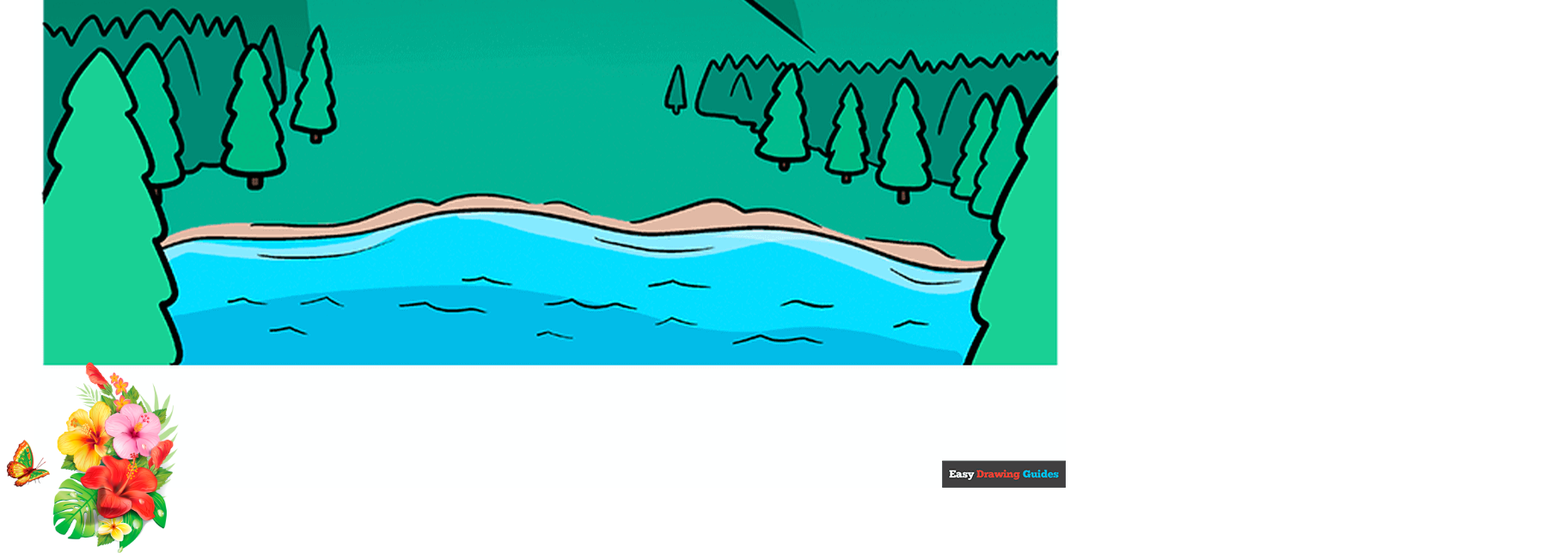
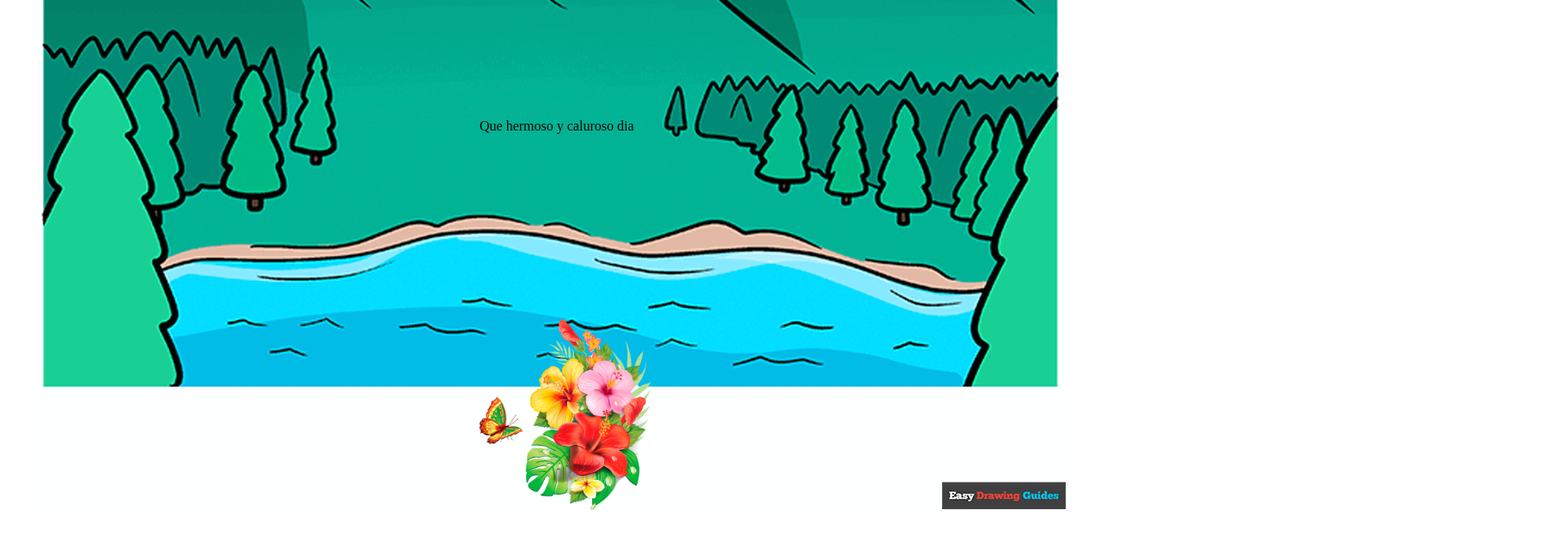
Before and after one commit to JahirDanielMartinezBayona/tallerAnimacion, a plain HTML site: page index.html in a window 1280 px wide. Shown: the part 267-911 px from the top of the page at 86% size, 1822 px wide, since content can reach past the window. After the commit the page ends 861 px from the top, so only its background shows below. Drawn offline with Linux system fonts and the light colour scheme.

Commit message:
feat: implementado el mensaje

```diff
--- a/css/style.css
+++ b/css/style.css
@@ -20,7 +20,8 @@ html{
 #flower{
     width: 200px;
     position: relative;
-    top:450px;
+    top:350px;
+    left: 550px;
     animation-name: flower;
     animation-duration: 30s;
 }
@@ -28,3 +29,16 @@ html{
     0%{display: none;}
     100%{display: block;}
 }
+
+#message{
+    left: 550px;
+    top: 150px;
+    position: relative;
+    animation-name: message;
+    animation-duration: 30s;
+}
+
+@keyframes message{
+    0%{display: none;}
+    100%{display: block;}
+}
--- a/index.html
+++ b/index.html
@@ -9,6 +9,9 @@
 <body>
     <img id="sun" src="storage/img/Héraldique_meuble_Soleil_avec_visage.svg.png" alt="">
     <img id="cloud" src="storage/img/1024px-Cartoon_cloud.svg.png" alt="">
+    <div id="message">
+        <p>Que hermoso y caluroso dia</p>
+    </div>
     <img id="flower" src="storage/img/pngegg.png" alt="">
 </body>
 </html>
```
